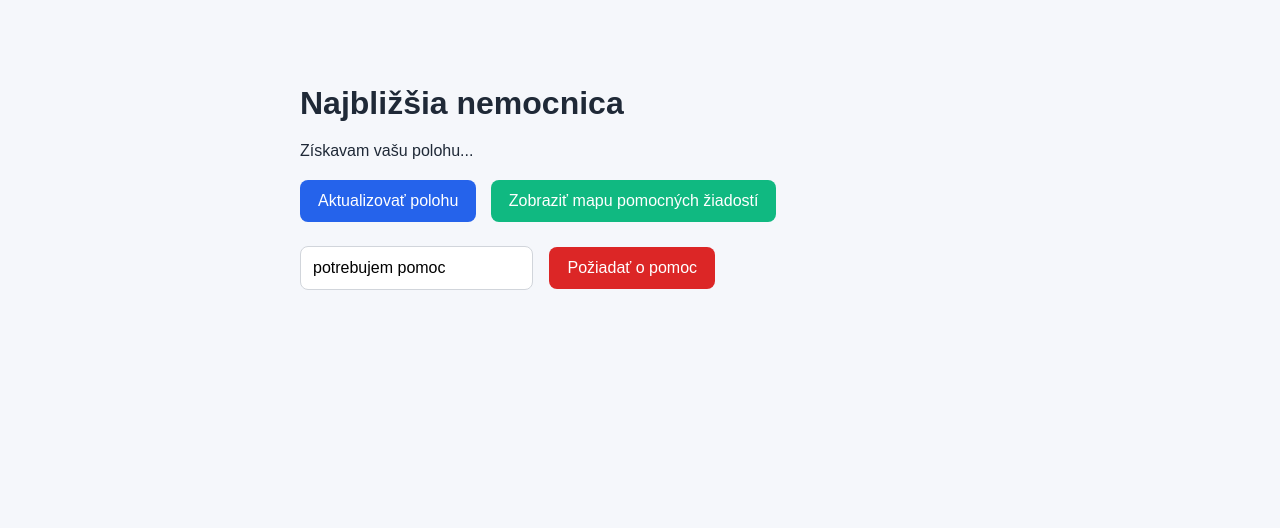
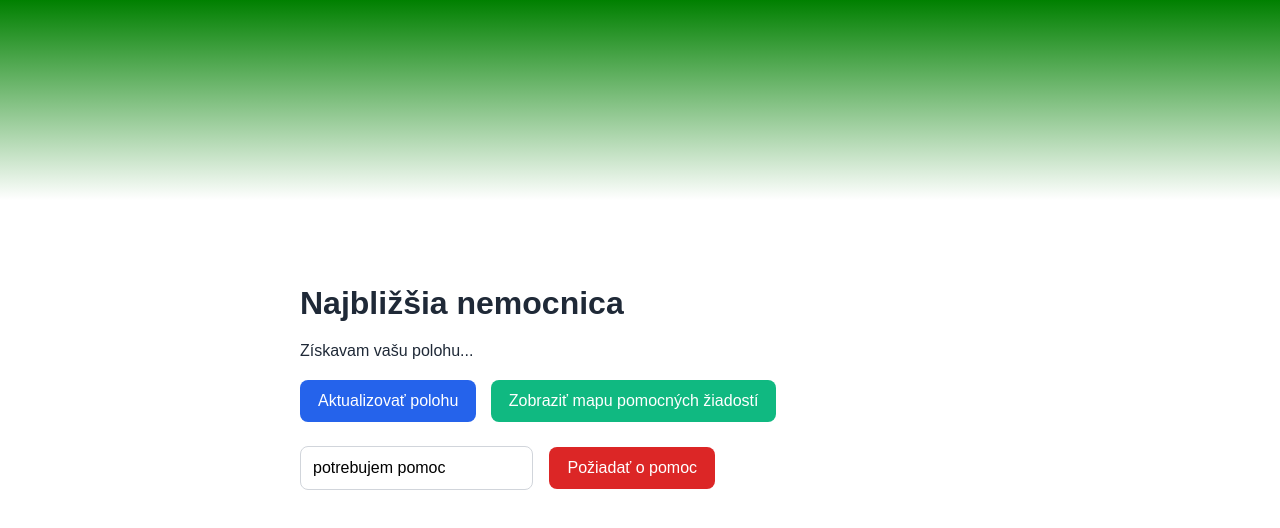
Before and after one commit to Miro1002/JehlickaWeb, a website: page public/index.html in a window 1280 px wide. Drawn offline with Linux system fonts and the light colour scheme.

Commit message:
Add gradient header to HTML pages and update styles for improved layout

```diff
--- a/public/index.html
+++ b/public/index.html
@@ -7,6 +7,7 @@
   <link rel="stylesheet" href="styles.css" />
 </head>
 <body>
+  <div class="gradient-header"></div>
   <main>
     <h1>Najbližšia nemocnica</h1>
     <p id="status">Povoľte lokalizáciu, aby aplikácia mohla nájsť nemocnicu vo vašom okolí.</p>
--- a/public/styles.css
+++ b/public/styles.css
@@ -1,8 +1,18 @@
 body {
   margin: 0;
   font-family: Arial, sans-serif;
-  background: #f5f7fb;
+  background: white;
   color: #1f2937;
+  padding-top: 200px;
+}
+.gradient-header {
+  height: 200px;
+  background: linear-gradient(to bottom, green, white);
+  position: absolute;
+  top: 0;
+  left: 0;
+  right: 0;
+  z-index: -1;
 }
 main {
   max-width: 680px;
```
Also changed, not shown: public/map.html (+1 -0 lines), public/powerbi.html (+1 -0 lines).
